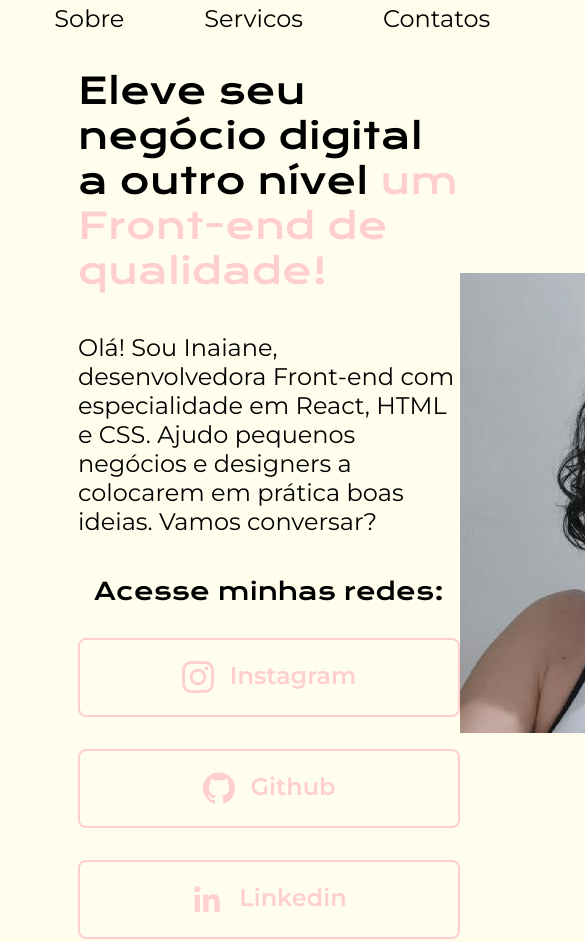
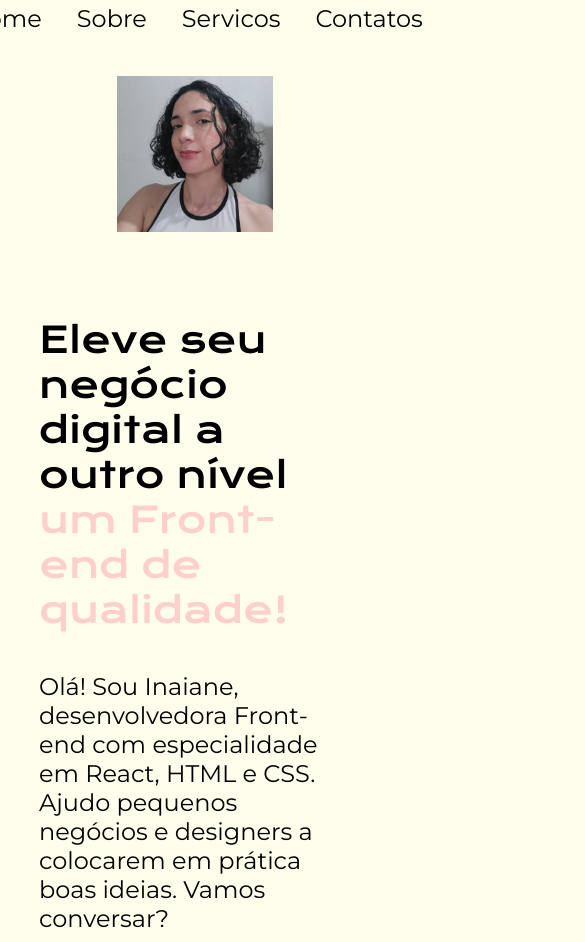
Before and after one commit to inaianebarros/portfolio, a plain HTML site: page index.html in a window 390 px wide. Shown: the top 942 px of the page, 585 px wide, since content can reach past the window. Drawn offline with nearby package versions, Linux system fonts and the light colour scheme.

Commit message:
criar responsividade

```diff
--- a/index.html
+++ b/index.html
@@ -12,10 +12,10 @@
     <header class="cabecalho">
       <!--tag semantica-->
       <nav class="cabecalho__menu">
-        <a class="cabecalho__menu__links" href="#">Home</a>
-        <a class="cabecalho__menu__links" href="#">Sobre</a>
-        <a class="cabecalho__menu__links" href="#">Servicos</a>
-        <a class="cabecalho__menu__links" href="#">Contatos</a>
+        <a class="cabecalho__menu__links" href="index.html">Home</a>
+        <a class="cabecalho__menu__links" href="about.html">Sobre</a>
+        <a class="cabecalho__menu__links" href="services.html">Servicos</a>
+        <a class="cabecalho__menu__links" href="contact.html">Contatos</a>
       </nav>
     </header>
     <!--tag semantica-->
@@ -33,7 +33,7 @@
         <div class="apresentacao__links">
           <h2 class="apresentacao__subtitulo">Acesse minhas redes:</h2>
           <a
-            class="apresentacao__botoes"
+            class="apresentacao__links__navegacao"
             href="https://www.instagram.com/naybrros/"
           >
             <img
@@ -43,7 +43,7 @@
             Instagram
           </a>
           <a
-            class="apresentacao__botoes"
+            class="apresentacao__links__navegacao"
             href="https://github.com/InaianeBarros"
           >
             <img
@@ -53,7 +53,7 @@
             Github
           </a>
           <a
-            class="apresentacao__botoes"
+            class="apresentacao__links__navegacao"
             href="linkedin.com/in/inaiane-m-barros"
           >
             <img
@@ -64,7 +64,11 @@
           </a>
         </div>
       </section>
-      <img src="assets/fotodeperfil.jpeg" alt="Foto de Perfil da Inaiane" />
+      <img
+        class="apresentacao__img"
+        src="assets/fotodeperfil.jpeg"
+        alt="Foto de Perfil da Inaiane"
+      />
     </main>
     <!--tag semantica-->
     <footer>
--- a/style.css
+++ /dev/null
@@ -1,62 +0,0 @@
-@import url('https://fonts.googleapis.com/css2?family=Krona+One&family=Montserrat:wght@400;600&display=swap');
-
-*{
-    margin: 0;
-    padding: 0;
-}
-
-body{
-    box-sizing: border-box; /*garante que a imagem nao saia da tela*/
-    height: 100vh; /*altura da nossa tela*/
-    background-color:#FFFDEC;
-    color: #C4D9FF;
-}
-
-.apresentacao{
-    display: flex;
-    align-items: center;
-    justify-content: space-between;
-    margin: 10%;
-}
-
-.apresentacao__conteudo{
-    width: 615px;
-}
-
-.apresentacao__conteudo__titulo{
-    font-size: 36px;
-    font-family:"Krona One", serif;
-    font-weight: 400;
-    font-style: normal;
-}
-
-.apresentacao__conteudo__sobre{
-    font-size: 24px;
-    font-family:"Montserrat", serif;
-    font-weight: 400;
-}
-
-.titulo-destaque{
-    color:#FFCFCF;
-    font-weight: 400;
-   /* border: 1px solid #C4D9FF;*/
-}
-
-
-.apresentacao__links{
-    display: flex;
-    justify-content: space-between;
-
-}
-.apresentacao__botoes{
-    background-color:#FFCFCF;
-    width: 280px;
-    text-align: center;
-    border-radius: 16px;
-    font-size: 24px;
-    padding: 21.5px 0;
-    text-decoration: none;
-    font-family:"Montserrat", serif;
-    font-weight: 600; /*define o peso da fonte, existem tambem bold e normal*/
-    color: white;
-}
--- a/styles/style.css
+++ b/styles/style.css
@@ -1,4 +1,11 @@
 @import url('https://fonts.googleapis.com/css2?family=Krona+One&family=Montserrat:wght@400;600&display=swap');
+
+:root {
+    --cor-primaria:#FFFDEC ;
+    --cor-secundaria: black;
+    --cor-terciaria:#FFCFCF ;
+}
+
 
 *{
     margin: 0;
@@ -8,33 +15,32 @@
 body{
     box-sizing: border-box; /*garante que a imagem nao saia da tela*/
     /* height: 100vh; altura da nossa tela */
-    background-color:#FFFDEC;
+    background-color: var(--cor-primaria);
     /* color: #C4D9FF; */
-    color: black;
+    color:var(--cor-secundaria);
 }
 
 .cabecalho{
     display: flex;
     justify-content: center;
-    align-items: center;
     padding: 1%;
 }
 
 .cabecalho__menu{
     display: flex;
-    gap: 80px;
+    gap: 70px;
 }
 
 .cabecalho__menu__links{
-    font-size: 24px;
-    color: black;
+    font-size: 1.5rem;
+    color:var(--cor-secundaria);
     text-decoration: none;
     font-family:"Montserrat", sans-serif;
     font-weight: 500;
 }
 
 .cabecalho__menu__links:hover{
-    color: #FFCFCF;
+    color: var(--cor-terciaria);
 }
 
 .apresentacao{
@@ -42,29 +48,30 @@ body{
     align-items: center;
     justify-content: space-between;
     padding: 8% 20%;
+    gap: 85px;
 }
 
 .apresentacao__conteudo{
     display: flex;
     flex-direction: column;
-    width: 615px;
+    width: 50%;
     gap: 40px;
 }
 .apresentacao__conteudo__titulo{
-    font-size: 36px;
+    font-size: 2.25rem;
     font-family:"Krona One", sans-serif;
     font-weight: 400;
     font-style: normal;
 }
 
 .apresentacao__conteudo__resumo{
-    font-size: 24px;
+    font-size: 1.5rem;
     font-family:"Montserrat", sans-serif;
     font-weight: 400;
 }
 
 .titulo-destaque{
-    color:#FFCFCF;
+    color:var(--cor-terciaria);
     font-weight: 400;
 }
 
@@ -81,31 +88,57 @@ body{
 .apresentacao__subtitulo{
     font-family:"Krona One", sans-serif;
     font-weight: 400;
-    font-size: 24px;
+    font-size: 1.5rem;
 }
 
-.apresentacao__botoes{
+.apresentacao__links__navegacao{
     display: flex;
     justify-content: center;
     gap: 16px;
-    width: 378px;
+    width: 50%;
     text-align: center;
     border-radius: 8px;
-    border:  2px solid #FFCFCF;
-    font-size: 24px;
+    border:  2px solid var(--cor-terciaria);
+    font-size: 1.5rem;
     padding: 21.5px 0;
     text-decoration: none;
     font-family:"Montserrat", sans-serif;
     font-weight: 600; /*define o peso da fonte, existem tambem bold e normal*/
-    color: #FFCFCF;
+    color: var(--cor-terciaria);
 }
 
 .apresentacao__botoes:hover{
     width: 420px;
 }
 
+.apresentacao__img{
+    width: 35%;
+}
+
 .rodape{
     margin-left: 1%;
-    font-size: 15px;
+    font-size: 1rem;
     font-family: "Montserrat", sans-serif;
 }
+
+@media (max-width: 1250px){
+
+    .cabecalho__menu{
+        gap: 35px;
+    }
+
+    .apresentacao{
+        flex-direction: column-reverse;
+        padding: 10%;
+    }
+
+    .apresentacao__conteudo{
+        width: auto;
+    }
+
+    .apresentacao__img{
+        width: 50%;
+    }
+
+
+}
```
Also changed, not shown: about.html (added, +51 -0 lines), fotodeperfil.jpeg (deleted), 1 other file.
